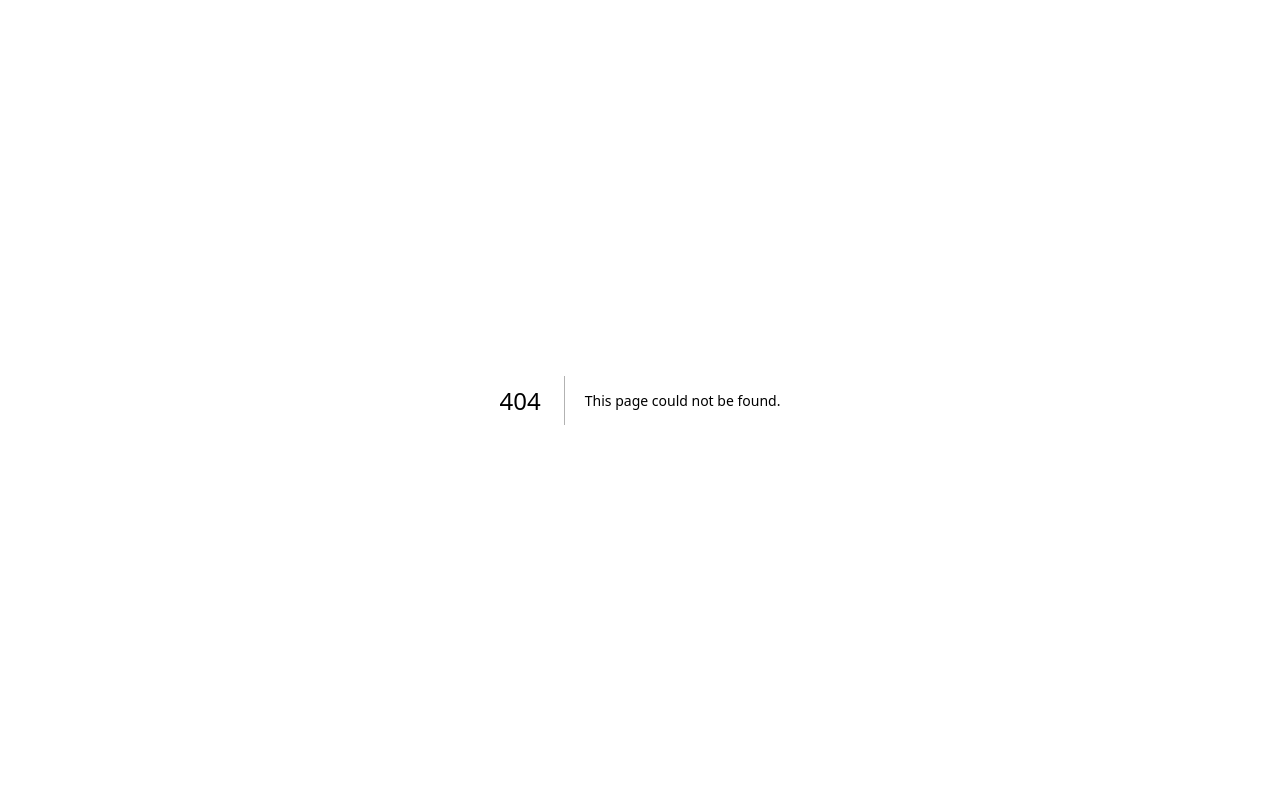
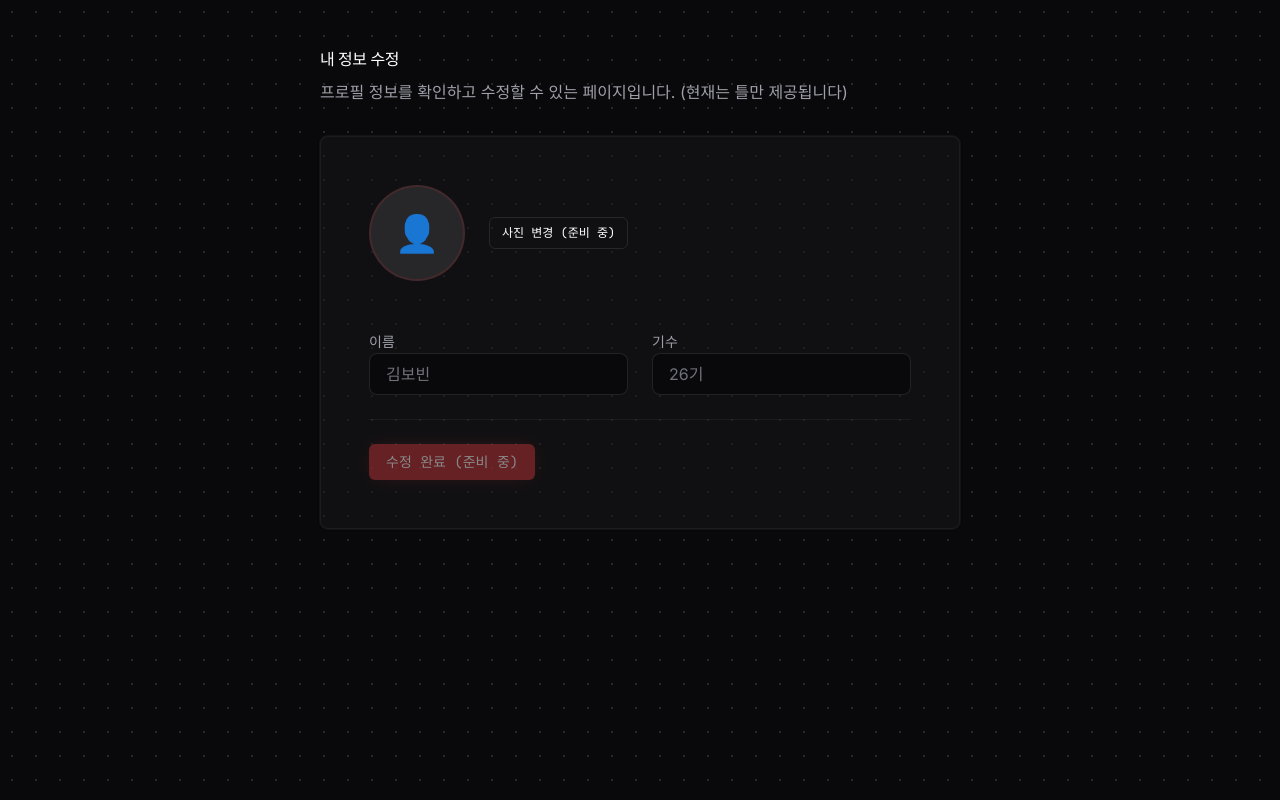
Before and after one commit to EnBuGi/Enbugi-client, a Next.js app: page /profile/edit in a window 1280 px wide. Before the commit this address had no page. Built offline with nearby package versions, Linux system fonts and the light colour scheme; a web font is replaced by a local one.

Commit message:
[Feat] 헤더에 유저 정보 등록 및 드롭다운 구현

```diff
--- /dev/null
+++ b/src/app/profile/edit/page.tsx
@@ -0,0 +1,55 @@
+"use client";
+
+import React from 'react';
+import { Card } from '@/shared/components/ui/Card/Card';
+import { Button } from '@/shared/components/ui/Button';
+import { Text } from '@/shared/components/ui/Text';
+
+export default function ProfileEditPage() {
+    return (
+        <div className="max-w-2xl mx-auto py-12 px-4">
+            <div className="mb-8">
+                <Text variant="h1" className="text-white mb-2">내 정보 수정</Text>
+                <Text className="text-zinc-400">프로필 정보를 확인하고 수정할 수 있는 페이지입니다. (현재는 틀만 제공됩니다)</Text>
+            </div>
+
+            <Card className="p-8 border-white/5 bg-surface/50">
+                <div className="space-y-6">
+                    <div className="flex items-center gap-6">
+                        <div className="w-24 h-24 rounded-full bg-zinc-800 border-2 border-primary/20 flex items-center justify-center overflow-hidden">
+                            <span className="text-4xl text-zinc-600">👤</span>
+                        </div>
+                        <div>
+                            <Button variant="secondary" size="sm">사진 변경 (준비 중)</Button>
+                        </div>
+                    </div>
+
+                    <div className="grid grid-cols-1 md:grid-cols-2 gap-6 pt-6">
+                        <div className="space-y-2">
+                            <label className="text-sm font-medium text-zinc-400">이름</label>
+                            <input
+                                disabled
+                                type="text"
+                                className="w-full bg-zinc-950 border border-white/10 rounded-lg px-4 py-2 text-zinc-500"
+                                value="김보빈"
+                            />
+                        </div>
+                        <div className="space-y-2">
+                            <label className="text-sm font-medium text-zinc-400">기수</label>
+                            <input
+                                disabled
+                                type="text"
+                                className="w-full bg-zinc-950 border border-white/10 rounded-lg px-4 py-2 text-zinc-500"
+                                value="26기"
+                            />
+                        </div>
+                    </div>
+
+                    <div className="pt-6 border-t border-white/5">
+                        <Button disabled className="w-full md:w-auto">수정 완료 (준비 중)</Button>
+                    </div>
+                </div>
+            </Card>
+        </div>
+    );
+}
--- a/src/features/mentor-users/api/users.ts
+++ b/src/features/mentor-users/api/users.ts
@@ -24,3 +24,7 @@ export async function updateUserRole(
     body: JSON.stringify({ role }),
   });
 }
+
+export async function fetchMyProfile(): Promise<User> {
+  return await fetchWithAuth('/api/v1/users/me');
+}
--- a/src/shared/components/layout/Header.tsx
+++ b/src/shared/components/layout/Header.tsx
@@ -5,8 +5,9 @@ import React from 'react';
 import Link from 'next/link';
 import { usePathname } from 'next/navigation';
 
-import { LogOut, Sun, User } from 'lucide-react';
+import { ChevronDown, LogOut, Sun, User as UserIcon } from 'lucide-react';
 import { useAuth } from '@/features/auth/hooks/useAuth';
+import { useUser } from '@/shared/hooks/useUser';
 
 type HeaderProps = {
   centerSlot?: React.ReactNode;
@@ -17,6 +18,8 @@ export function Header({ centerSlot, rightSlot }: HeaderProps) {
   const pathname = usePathname();
   const isMentor = pathname?.startsWith('/mentor');
   const { logout } = useAuth();
+  const { user } = useUser();
+  const [isProfileOpen, setIsProfileOpen] = React.useState(false);
 
   return (
     <header className="relative z-20 border-b border-white/5 bg-background">
@@ -66,14 +69,59 @@ export function Header({ centerSlot, rightSlot }: HeaderProps) {
             <Sun size={18} />
           </button>
 
-          {/* User button */}
-          <button
-            type="button"
-            className="w-9 h-9 rounded-full border border-white/10 bg-surface flex items-center justify-center text-sm font-medium text-sub hover:text-white hover:border-primary transition"
-            aria-label="User profile"
-          >
-            U
-          </button>
+          {/* User button / Dropdown */}
+          <div className="relative profile-dropdown-container">
+            <button
+              type="button"
+              className="group flex items-center gap-1 p-0.5 rounded-full hover:bg-white/5 transition"
+              aria-label="User profile"
+              onClick={() => setIsProfileOpen(!isProfileOpen)}
+            >
+              <div className="w-9 h-9 rounded-full border border-white/10 overflow-hidden bg-surface flex items-center justify-center text-sm font-medium text-sub group-hover:border-primary transition">
+                {user?.profileImageUrl ? (
+                  <img src={user.profileImageUrl} alt={user.name} className="w-full h-full object-cover" />
+                ) : (
+                  'U'
+                )}
+              </div>
+              <ChevronDown size={14} className="text-sub group-hover:text-white transition" />
+            </button>
+
+            {/* Dropdown Menu */}
+            {isProfileOpen && (
+              <>
+                <div
+                  className="fixed inset-0 z-30"
+                  onClick={() => setIsProfileOpen(false)}
+                />
+                <div className="absolute right-0 mt-2 w-64 overflow-hidden rounded-xl border border-white/10 bg-zinc-900 shadow-2xl z-40 animate-in fade-in slide-in-from-top-2">
+                  {/* User Info Section */}
+                  <div className="p-4 border-b border-white/5">
+                    <div className="flex items-center gap-3 mb-1">
+                      <span className="font-bold text-white text-sm">
+                        {user ? `${user.name} (${user.role === 'MENTOR' ? '멘토' : '멘티'})` : 'Loading...'}
+                      </span>
+                    </div>
+                    <div className="text-xs text-zinc-400">
+                      {user?.generation}기
+                    </div>
+                  </div>
+
+                  {/* Links Section */}
+                  <div className="p-2">
+                    <Link
+                      href="/profile/edit"
+                      className="flex items-center gap-2 px-3 py-2 text-sm text-zinc-400 hover:text-white hover:bg-white/5 rounded-lg transition"
+                      onClick={() => setIsProfileOpen(false)}
+                    >
+                      <UserIcon size={16} />
+                      <span>내 정보 수정</span>
+                    </Link>
+                  </div>
+                </div>
+              </>
+            )}
+          </div>
 
           {/* Logout button */}
           <button
--- /dev/null
+++ b/src/shared/hooks/useUser.ts
@@ -0,0 +1,49 @@
+"use client";
+
+import { useState, useEffect } from 'react';
+import { fetchMyProfile, User } from '@/features/mentor-users/api/users';
+
+let profilePromise: Promise<User> | null = null;
+let cachedUser: User | null = null;
+
+/**
+ * Hook to fetch and cache the current user's profile.
+ * Uses a singleton pattern to ensure the API is called only once.
+ */
+export function useUser() {
+    const [user, setUser] = useState<User | null>(cachedUser);
+    const [isLoading, setIsLoading] = useState(!cachedUser);
+    const [error, setError] = useState<Error | null>(null);
+
+    useEffect(() => {
+        if (cachedUser) {
+            setUser(cachedUser);
+            setIsLoading(false);
+            return;
+        }
+
+        if (!profilePromise) {
+            profilePromise = fetchMyProfile()
+                .then((data) => {
+                    cachedUser = data;
+                    return data;
+                })
+                .catch((err) => {
+                    profilePromise = null;
+                    throw err;
+                });
+        }
+
+        profilePromise
+            .then((data) => {
+                setUser(data);
+                setIsLoading(false);
+            })
+            .catch((err) => {
+                setError(err);
+                setIsLoading(false);
+            });
+    }, []);
+
+    return { user, isLoading, error };
+}
```
